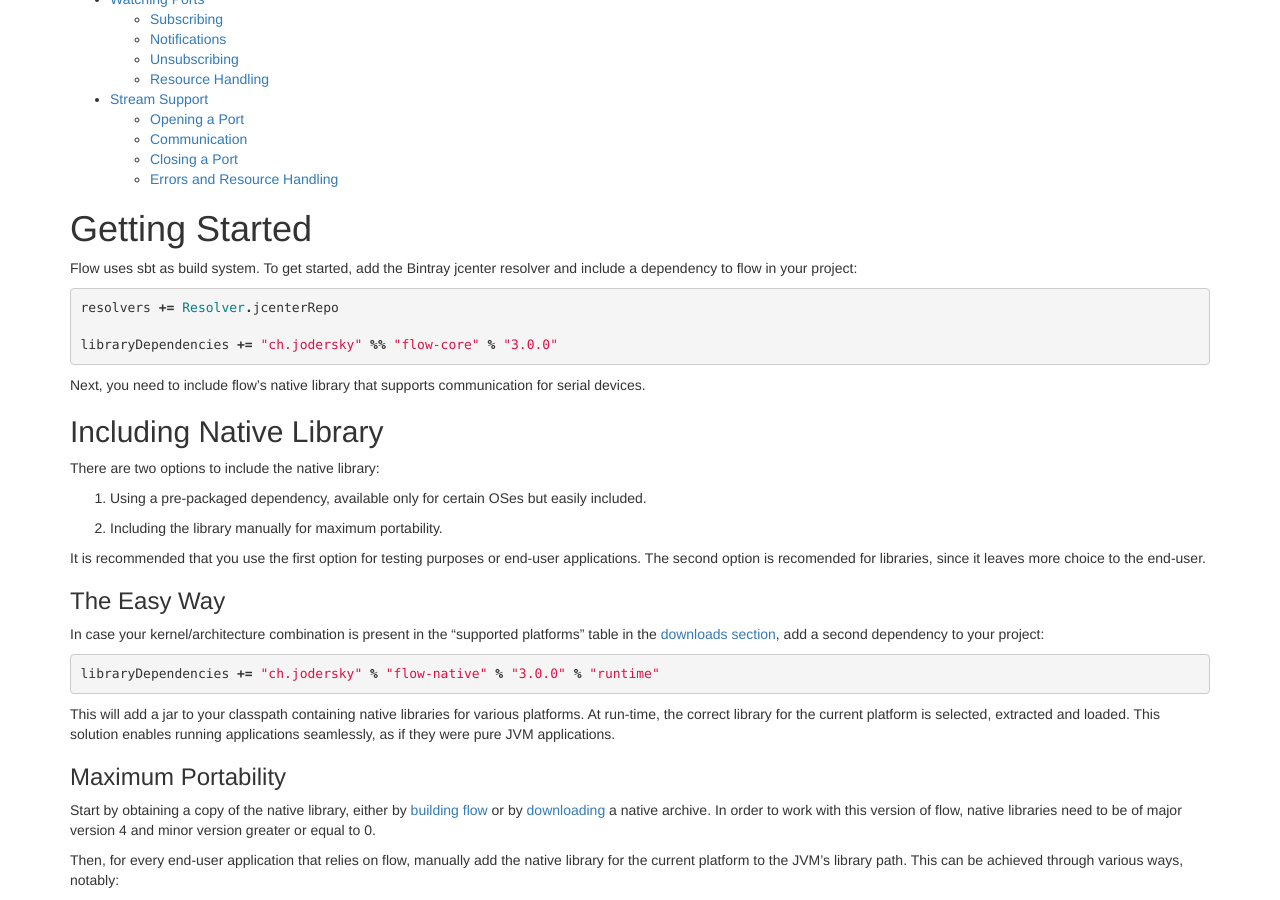
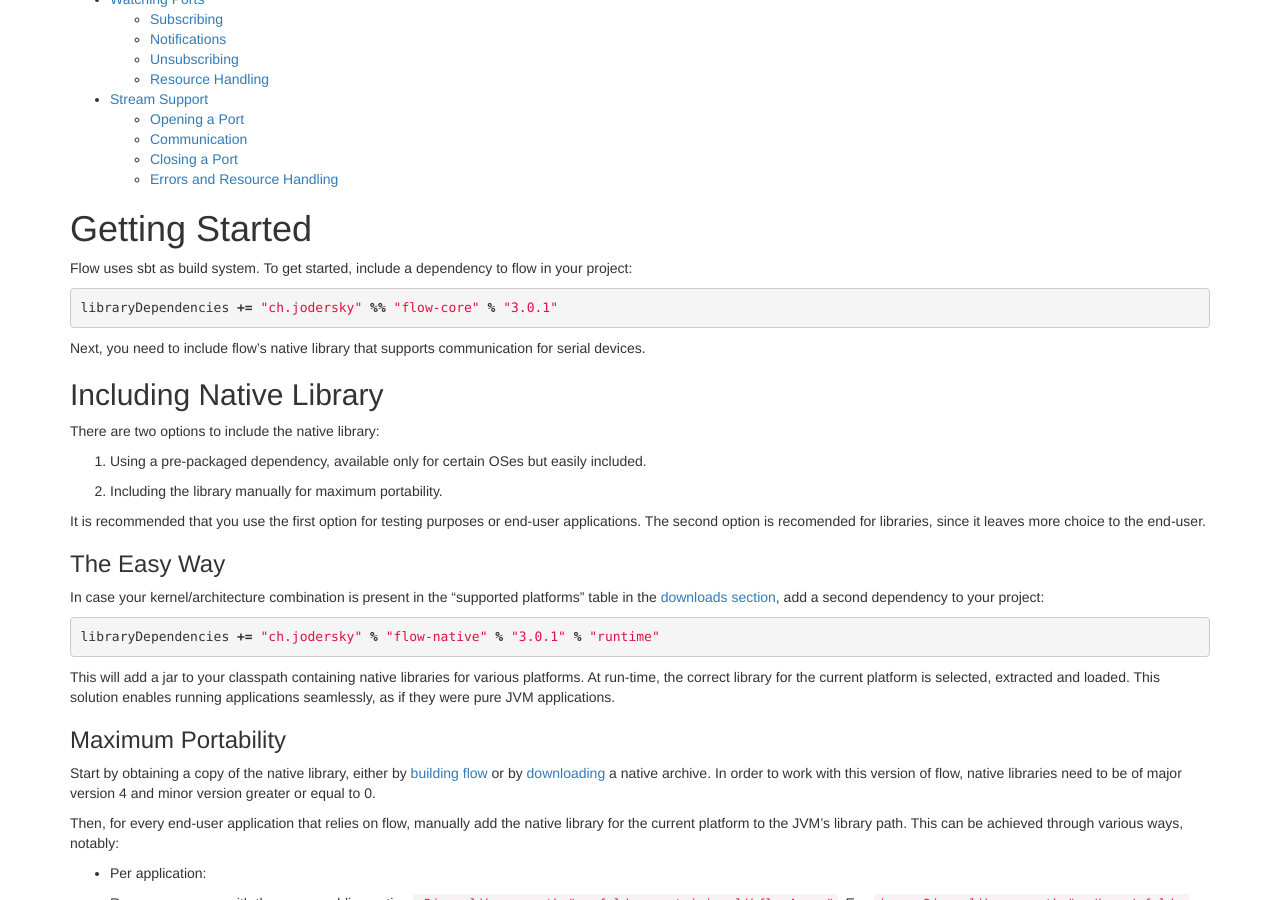
Before and after one commit to jodersky/akka-serial, a Jekyll site: the page built from documentation/3.0/manual.md, in a window 1280 px wide and 900 px high, scrolled down 362 px. Built offline with Jekyll 4.4.1, drawn with Linux system fonts in a browser that asks for light colours.

Commit message:
Release version 3.0.1 to maven central

```diff
--- a/_config.yml
+++ b/_config.yml
@@ -1,6 +1,6 @@
 # Site settings
 title: flow
 description: Serial communication library for Akka and Scala.
-url: "https://www.jodersky.ch/flow"
-version_latest: 3.0.0
+#url: "https://www.jodersky.ch/flow"
+version_latest: 3.0.1
 version_docs: 3.0
--- a/documentation/3.0/manual.md
+++ b/documentation/3.0/manual.md
@@ -7,12 +7,10 @@ title: User Guide
 {:toc}
 
 # Getting Started
-Flow uses sbt as build system. To get started, add the Bintray jcenter resolver and include a dependency to flow in your project:
+Flow uses sbt as build system. To get started, include a dependency to flow in your project:
 
 ~~~scala
-resolvers += Resolver.jcenterRepo
-
-libraryDependencies += "ch.jodersky" %% "flow-core" % "3.0.0"
+libraryDependencies += "ch.jodersky" %% "flow-core" % "3.0.1"
 ~~~
 
 Next, you need to include flow's native library that supports communication for serial devices.
@@ -30,7 +28,7 @@ It is recommended that you use the first option for testing purposes or end-user
 In case your kernel/architecture combination is present in the "supported platforms" table in the [downloads section]({{site.url}}/downloads/), add a second dependency to your project:
 
 ~~~scala
-libraryDependencies += "ch.jodersky" % "flow-native" % "3.0.0" % "runtime"
+libraryDependencies += "ch.jodersky" % "flow-native" % "3.0.1" % "runtime"
 ~~~
 
 This will add a jar to your classpath containing native libraries for various platforms. At run-time, the correct library for the current platform is selected, extracted and loaded. This solution enables running applications seamlessly, as if they were pure JVM applications.
@@ -51,7 +49,7 @@ Then, for every end-user application that relies on flow, manually add the nativ
 ---
 
 # Communication Protocol
-The following is a general guide on the usage of flow. If you prefer a complete example, check out the code contained in the [flow-samples](https://github.com/jodersky/flow/tree/v3.0.0/flow-samples) directory.
+The following is a general guide on the usage of flow. If you prefer a complete example, check out the code contained in the [flow-samples](https://github.com/jodersky/flow/tree/v3.0.1/flow-samples) directory.
 
 Flow's API follows that of an actor based system, where each actor is assigned specific functions involved in serial communication. The two main actor types are:
 
@@ -188,7 +186,7 @@ Note that the manager has a deathwatch on every subscribed client. Hence, should
 Flow provides support for Akka streams and thus can be interfaced with reactive-streams. Support is implemented in a separate module, which needs to be added as a library dependency:
 
 ~~~scala
-libraryDependencies += "ch.jodersky" %% "flow-stream" % "3.0.0"
+libraryDependencies += "ch.jodersky" %% "flow-stream" % "3.0.1"
 ~~~
 
 The main entry point for serial streaming is `ch.jodersky.flow.stream.Serial`. It's API is also well documented and should serve as the starting point when searching documentation on serial streaming.
```
Also changed, not shown: documentation/3.0/developer.md (+1 -2 lines), downloads/index.md (+0 -3 lines).
